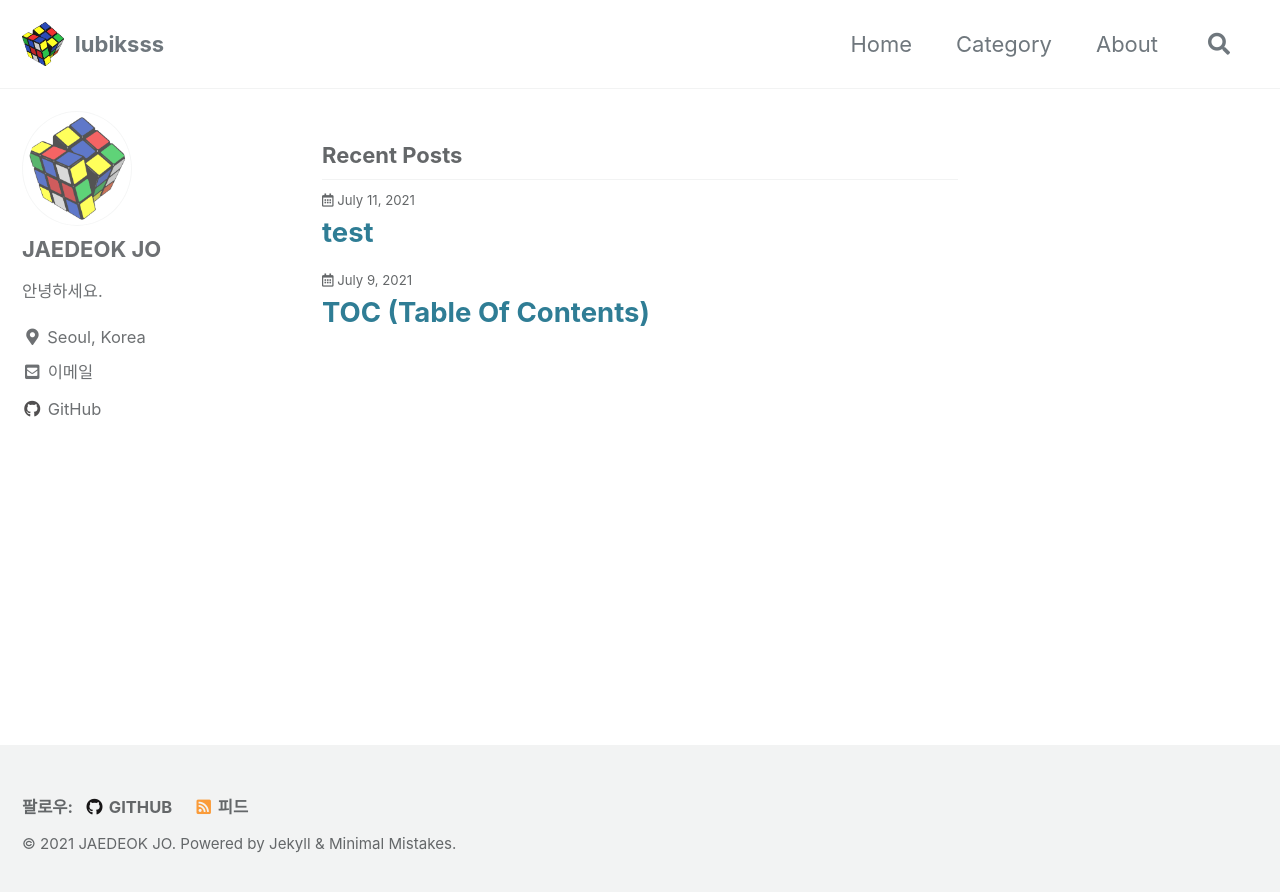
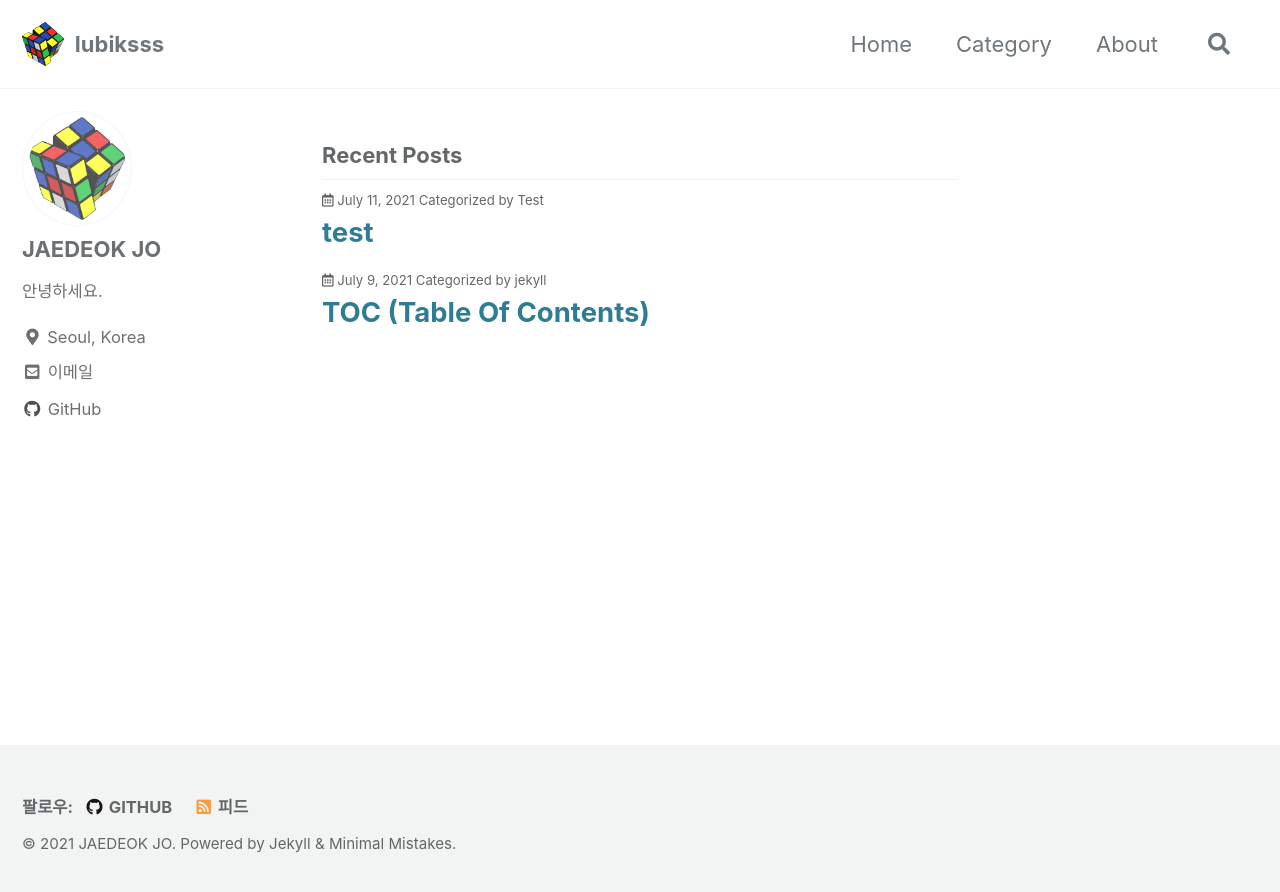
Before and after one commit to lubiksss/lubiksss.github.io, a Jekyll site: the page built from index.html, in a window 1280 px wide. Shown: the top 892 px of the page. Built offline with Jekyll 4.4.1, drawn with Linux system fonts in a browser that asks for light colours; cached includes are drawn as plain includes; the list of posts is cut into pages by our own code.

Commit message:
categorized_by_update

```diff
--- /dev/null
+++ b/_includes/archive-single_pluscategory.html
@@ -0,0 +1,79 @@
+{% if post.header.teaser %}
+  {% capture teaser %}{{ post.header.teaser }}{% endcapture %}
+{% else %}
+  {% assign teaser = site.teaser %}
+{% endif %}
+
+{% if post.id %}
+  {% assign title = post.title | markdownify | remove: "<p>" | remove: "</p>" %}
+{% else %}
+  {% assign title = post.title %}
+{% endif %}
+
+<div class="{{ include.type | default: 'list' }}__item">
+  <article class="archive__item" itemscope itemtype="https://schema.org/CreativeWork">
+    {% if include.type == "grid" and teaser %}
+      <div class="archive__item-teaser">
+        <img src="{{ teaser | relative_url }}" alt="">
+      </div>
+    {% endif %}
+
+    <!--{% include page__meta.html type=include.type %}
+    <span class = 'page__meta-title'>{{post.categories}}</span>-->
+
+    {% assign document = post | default: page %}
+    {% if document.read_time or document.show_date %}
+      <p class="page__meta">
+        {% if document.show_date and document.date %}
+          {% assign date = document.date %}
+          <span class="page__meta-date">
+            <i class="far {% if include.type == 'grid' and document.read_time and document.show_date %}fa-fw {% endif %}fa-calendar-alt" aria-hidden="true"></i>
+            {% assign date_format = site.date_format | default: "%B %-d, %Y" %}
+            <time datetime="{{ date | date_to_xmlschema }}">{{ date | date: date_format }}</time>
+          </span>
+        {% endif %}
+
+        {% if document.read_time and document.show_date %}
+          <span class="page__meta-sep"></span>{% endif %}
+
+        {% if document.read_time %}
+          {% assign words_per_minute = document.words_per_minute | default: site.words_per_minute | default: 200 %}
+          {% assign words = document.content | strip_html | number_of_words %}
+
+          <span class="page__meta-readtime">
+            <i class="far {% if include.type == 'grid' and document.read_time and document.show_date %}fa-fw {% endif %}fa-clock" aria-hidden="true"></i>
+            {% if words < words_per_minute %}
+              {{ site.data.ui-text[site.locale].less_than | default: "less than" }} 1 {{ site.data.ui-text[site.locale].minute_read | default: "minute read" }}
+            {% elsif words == words_per_minute %}
+              1 {{ site.data.ui-text[site.locale].minute_read | default: "minute read" }}
+            {% else %}
+              {{ words | divided_by: words_per_minute }} {{ site.data.ui-text[site.locale].minute_read | default: "minute read" }}
+            {% endif %}
+          </span>
+        {% endif %}
+        Categorized by {{post.categories}}
+      </p>
+    {% endif %}
+
+
+    <!-- 날짜표시랑 안떨어져 있게 하려고 수정함-->
+    <h2 class="archive__item-title no_toc" itemprop="headline" style="margin-top: 0;">
+
+      {% if post.link %}
+        <a href="{{ post.link }}">{{ title }}</a>
+        <a href="{{ post.url | relative_url }}" rel="permalink">
+          <i class="fas fa-link" aria-hidden="true" title="permalink"></i>
+          <span class="sr-only">Permalink</span>
+        </a>
+      {% else %}
+        <a href="{{ post.url | relative_url }}" rel="permalink">{{ title }}</a>
+      {% endif %}
+    </h2>
+
+    {% if post.excerpt %}
+      <p class="archive__item-excerpt" itemprop="description">
+        {{ post.excerpt | markdownify | strip_html | truncate: 160 }}
+      </p>
+    {% endif %}
+  </article>
+</div>
--- a/_includes/page__meta.html
+++ b/_includes/page__meta.html
@@ -10,7 +10,8 @@
       </span>
     {% endif %}
 
-    {% if document.read_time and document.show_date %}<span class="page__meta-sep"></span>{% endif %}
+    {% if document.read_time and document.show_date %}
+      <span class="page__meta-sep"></span>{% endif %}
 
     {% if document.read_time %}
       {% assign words_per_minute = document.words_per_minute | default: site.words_per_minute | default: 200 %}
--- a/_layouts/home.html
+++ b/_layouts/home.html
@@ -18,7 +18,7 @@ layout: archive
 
 <div class="entries-{{ entries_layout }}">
   {% for post in posts %}
-    {% include archive-single.html type=entries_layout %}
+    {% include archive-single_pluscategory.html type=entries_layout %}
   {% endfor %}
 </div>
 
--- a/_posts/2021-07-11-test.md
+++ b/_posts/2021-07-11-test.md
@@ -1,7 +1,7 @@
 ---
 layout: single
 title:  "test"
-categories: jekyll
+categories: Test
 ---
 
 테스트용 포스트입니다.
```
